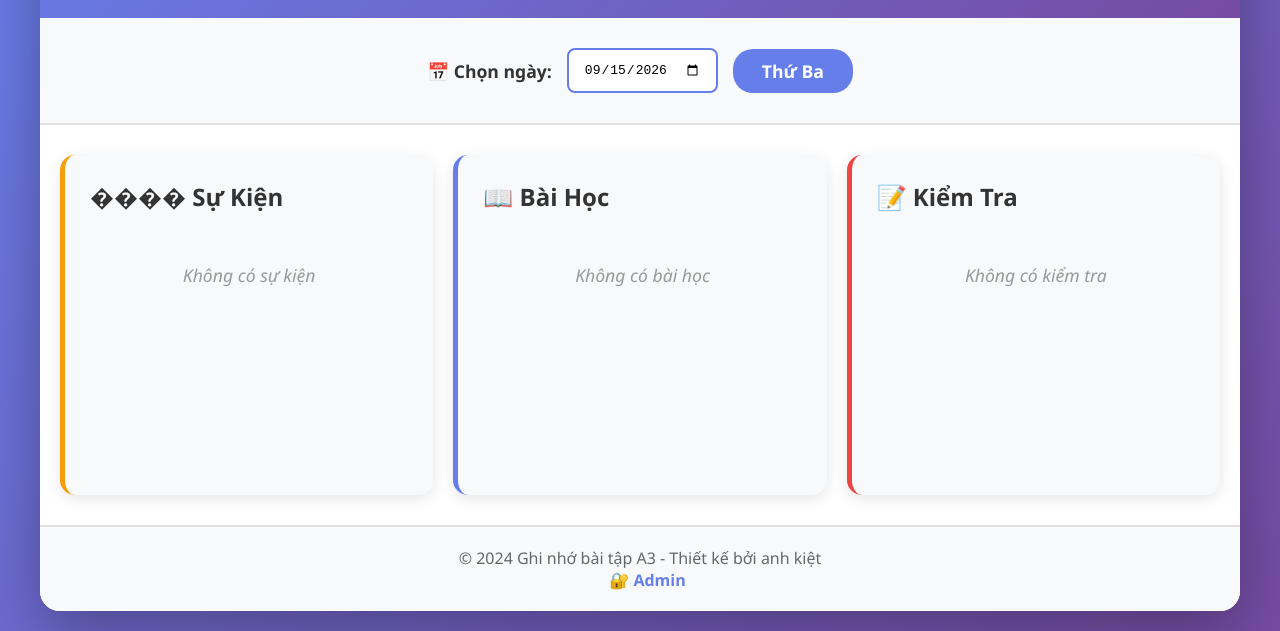
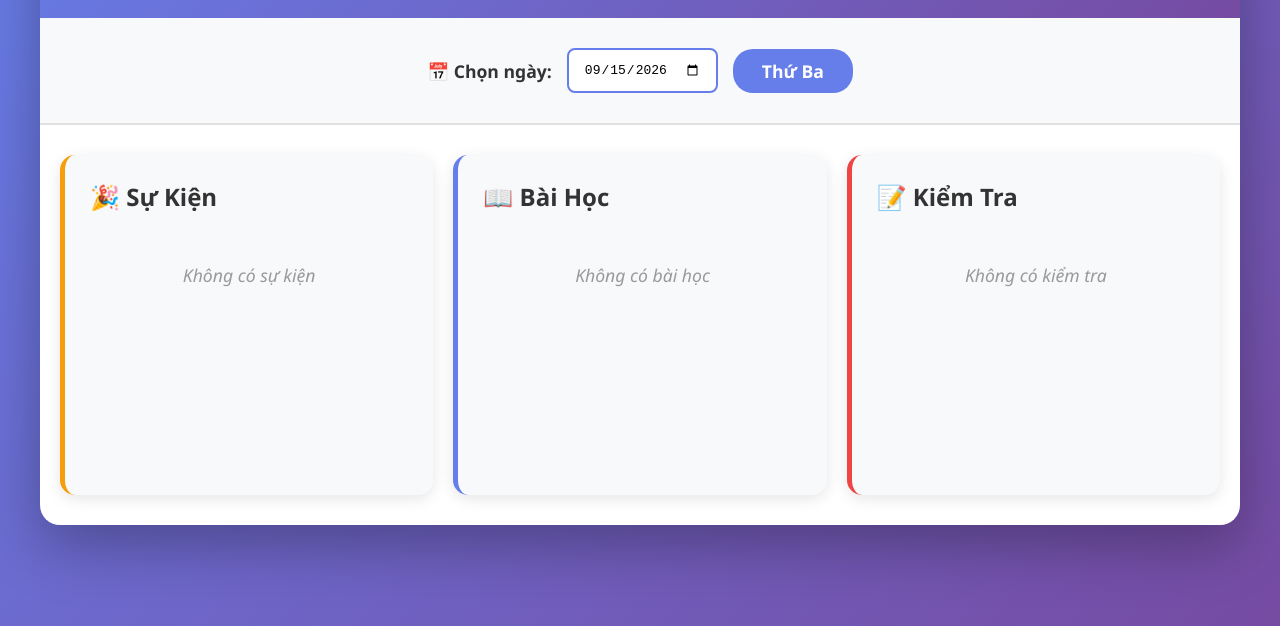
Before and after one commit to truonganhkietcom4-maker/ghi-nho-bai-tap-a3, a plain HTML site: page index.html in a window 1280 px wide. Shown: the part 174-805 px from the top of the page. Drawn offline with Linux system fonts and the light colour scheme.

Commit message:
Remove admin link and footer - student view only

```diff
--- a/index.html
+++ b/index.html
@@ -168,27 +168,6 @@
             font-size: 1.1em;
         }
 
-        footer {
-            background: #f8f9fa;
-            padding: 20px;
-            text-align: center;
-            border-top: 2px solid #e0e0e0;
-            color: #666;
-        }
-
-        footer a {
-            color: #667eea;
-            text-decoration: none;
-            font-weight: 600;
-            transition: all 0.3s ease;
-            margin-left: 15px;
-        }
-
-        footer a:hover {
-            color: #764ba2;
-            text-decoration: underline;
-        }
-
         @media (max-width: 768px) {
             header h1 {
                 font-size: 1.8em;
@@ -225,7 +204,7 @@
 
         <div class="tasks-container">
             <div class="section section-su-kien">
-                <h2>���� Sự Kiện</h2>
+                <h2>🎉 Sự Kiện</h2>
                 <ul id="suKien" class="task-list"></ul>
             </div>
 
@@ -239,11 +218,6 @@
                 <ul id="kiemTra" class="task-list"></ul>
             </div>
         </div>
-
-        <footer>
-            <p>© 2024 Ghi nhớ bài tập A3 - Thiết kế bởi anh kiệt</p>
-            <a href="#" onclick="goToAdmin()">🔐 Admin</a>
-        </footer>
     </div>
 
     <script>
@@ -336,15 +310,6 @@
                 kiemTraList.innerHTML = '<li class="empty-message">Không có kiểm tra</li>';
             }
         }
-
-        function goToAdmin() {
-            const password = prompt('Nhập mật khẩu admin:');
-            if (password === '277214') {
-                window.location.href = 'admin.html';
-            } else if (password !== null) {
-                alert('❌ Mật khẩu không đúng!');
-            }
-        }
     </script>
 </body>
 </html>
```
